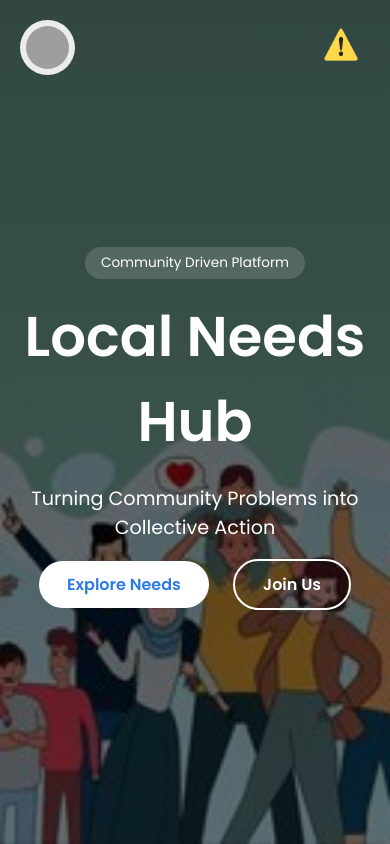
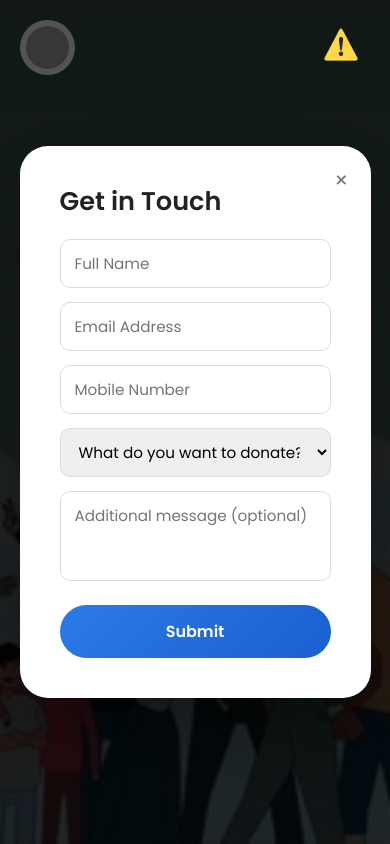
Before and after one commit to vedant331/LEMON, a plain HTML site: page index.html in a window 390 px wide. Shown: the top 844 px of the page. Drawn offline with Linux system fonts and the light colour scheme; grey boxes are pictures that could not be loaded.

Commit message:
Update style.css

```diff
--- a/style.css
+++ b/style.css
@@ -172,24 +172,6 @@ footer {
 }
 
 /* MODAL */
-.modal {
-    display: none;
-    position: fixed;
-    inset: 0;
-    background: rgba(0,0,0,0.6);
-    z-index: 999;
-    align-items: center;
-    justify-content: center;
-}
-
-.modal-content {
-    background: white;
-    padding: 35px;
-    border-radius: 20px;
-    width: 90%;
-    max-width: 450px;
-}
-
 /* ================= SLIDER ================= */
 .needs-slider {
     background: #f4f7fb;
@@ -241,28 +223,39 @@ footer {
 }
 
 /* ================= DONATE MODAL ENHANCED STYLING ================= */
-
-.modal {
-    display: none;
+.donate-modal {
+    display: none;               /* 👈 stays hidden on load */
     position: fixed;
     inset: 0;
-    background: rgba(0,0,0,0.55);
+    background: rgba(0,0,0,0.6);
+    justify-content: center;
+    align-items: center;
     z-index: 999;
-    display: flex;
-    align-items: center;
-    justify-content: center;
 }
 
-/* Smooth popup */
-.modal-content {
-    background: white;
+.donate-box-modal {
+    background: #fff;
     padding: 40px;
-    border-radius: 20px;
+    border-radius: 22px;
     width: 90%;
     max-width: 520px;
     position: relative;
-    animation: popUp 0.35s ease;
 }
+
+/* ❌ close button */
+.close-modal {
+    position: absolute;
+    top: 16px;
+    right: 20px;
+    font-size: 22px;
+    cursor: pointer;
+    color: #555;
+}
+
+.close-modal:hover {
+    color: #000;
+}
+
 
 /* Animation */
 @keyframes popUp {
@@ -806,3 +799,237 @@ body {
         grid-column: span 1;
     }
 }
+
+/* ================= REPORT ISSUE MODAL ================= */
+/*////////////////////////
+/* Close button */
+/* Headings */
+.report-box h2 {
+  margin-bottom: 6px;
+  font-size: 1.6rem;
+}
+
+.report-subtitle {
+  color: #666;
+  font-size: 0.95rem;
+  margin-bottom: 22px;
+}
+
+/* Form layout */
+#reportForm {
+  display: grid;
+  grid-template-columns: 1fr 1fr;
+  gap: 14px;
+}
+
+#reportForm textarea,
+#reportForm select {
+  grid-column: span 2;
+}
+
+/* Inputs */
+#reportForm input,
+#reportForm select,
+#reportForm textarea {
+  padding: 12px 14px;
+  border-radius: 10px;
+  border: 1px solid #dcdcdc;
+  font-size: 0.95rem;
+  outline: none;
+}
+
+#reportForm textarea {
+  resize: none;
+  height: 90px;
+}
+
+#reportForm input:focus,
+#reportForm select:focus,
+#reportForm textarea:focus {
+  border-color: #2c7be5;
+  box-shadow: 0 0 0 2px rgba(44, 123, 229, 0.15);
+}
+
+/* Submit button */
+#reportForm button {
+  grid-column: span 2;
+  margin-top: 8px;
+  padding: 13px;
+  border: none;
+  border-radius: 25px;
+  background: linear-gradient(135deg, #2c7be5, #1a5fd0);
+  color: white;
+  font-size: 1rem;
+  font-weight: 600;
+  cursor: pointer;
+  transition: transform 0.2s, box-shadow 0.2s;
+}
+
+#reportForm button:hover {
+  transform: translateY(-1px);
+  box-shadow: 0 8px 20px rgba(44, 123, 229, 0.35);
+}
+.donate-modal {
+    display: none;           /* IMPORTANT */
+    position: fixed;
+    inset: 0;
+    background: rgba(0,0,0,0.6);
+    justify-content: center;
+    align-items: center;
+    z-index: 999;
+}
+
+.close-modal {
+    position: absolute;
+    top: 16px;
+    right: 20px;
+    font-size: 22px;
+    cursor: pointer;
+}
+
+#contactForm button {
+  width: 100%;
+  padding: 14px;
+  border: none;
+  border-radius: 25px;
+  background: linear-gradient(135deg, #2c7be5, #1a5fd0);
+  color: white;
+  font-size: 1rem;
+  font-weight: 600;
+  cursor: pointer;
+  transition: transform 0.2s, box-shadow 0.2s;
+}
+
+#contactForm button:hover {
+  transform: translateY(-1px);
+  box-shadow: 0 8px 20px rgba(44, 123, 229, 0.35);
+}
+
+/* ===== DONATE MODAL OVERLAY ===== */
+.donate-modal {
+    display: none;
+    position: fixed;
+    inset: 0;
+    background: rgba(0,0,0,0.65);
+    z-index: 999;
+    display: flex;
+    align-items: center;
+    justify-content: center;
+}
+
+/* ===== MODAL BOX ===== */
+.donate-box-modal {
+    background: #ffffff;
+    width: 90%;
+    max-width: 560px;
+    padding: 36px 40px 40px;
+    border-radius: 28px;
+    position: relative;
+    box-shadow: 0 30px 80px rgba(0,0,0,0.35);
+    animation: popUp 0.35s ease;
+}
+
+/* Animation */
+@keyframes popUp {
+    from {
+        transform: scale(0.95);
+        opacity: 0;
+    }
+    to {
+        transform: scale(1);
+        opacity: 1;
+    }
+}
+
+/* ===== CLOSE BUTTON ===== */
+.close-modal {
+    position: absolute;
+    top: 18px;
+    right: 22px;
+    font-size: 22px;
+    cursor: pointer;
+    color: #777;
+}
+
+.close-modal:hover {
+    color: #000;
+}
+
+/* ===== TITLE ===== */
+.donate-box-modal h2 {
+    font-size: 1.6rem;
+    margin-bottom: 18px;
+    text-align: left;
+}
+
+/* ===== FORM LAYOUT ===== */
+#contactForm {
+    display: grid;
+    grid-template-columns: 1fr 1fr;
+    gap: 14px;
+}
+
+/* Full width fields */
+#contactForm textarea,
+#contactForm select,
+#contactForm button {
+    grid-column: span 2;
+}
+
+/* ===== INPUTS ===== */
+#contactForm input,
+#contactForm select,
+#contactForm textarea {
+    width: 100%;
+    padding: 12px 14px;
+    border-radius: 10px;
+    border: 1px solid #dcdcdc;
+    font-size: 0.95rem;
+    outline: none;
+}
+
+/* Focus effect */
+#contactForm input:focus,
+#contactForm select:focus,
+#contactForm textarea:focus {
+    border-color: #2c7be5;
+    box-shadow: 0 0 0 3px rgba(44,123,229,0.15);
+}
+
+/* Textarea */
+#contactForm textarea {
+    resize: none;
+    height: 90px;
+}
+
+/* ===== SUBMIT BUTTON ===== */
+#contactForm button {
+    margin-top: 10px;
+    padding: 14px;
+    border-radius: 999px;
+    border: none;
+    background: linear-gradient(135deg, #2c7be5, #1a5fd0);
+    color: white;
+    font-size: 1rem;
+    font-weight: 600;
+    cursor: pointer;
+    transition: transform 0.2s, box-shadow 0.2s;
+}
+
+#contactForm button:hover {
+    transform: translateY(-1px);
+    box-shadow: 0 10px 25px rgba(44,123,229,0.35);
+}
+
+/* ===== MOBILE FIX ===== */
+@media (max-width: 520px) {
+    #contactForm {
+        grid-template-columns: 1fr;
+    }
+
+    #contactForm textarea,
+    #contactForm select,
+    #contactForm button {
+        grid-column: span 1;
+    }
+}
```
